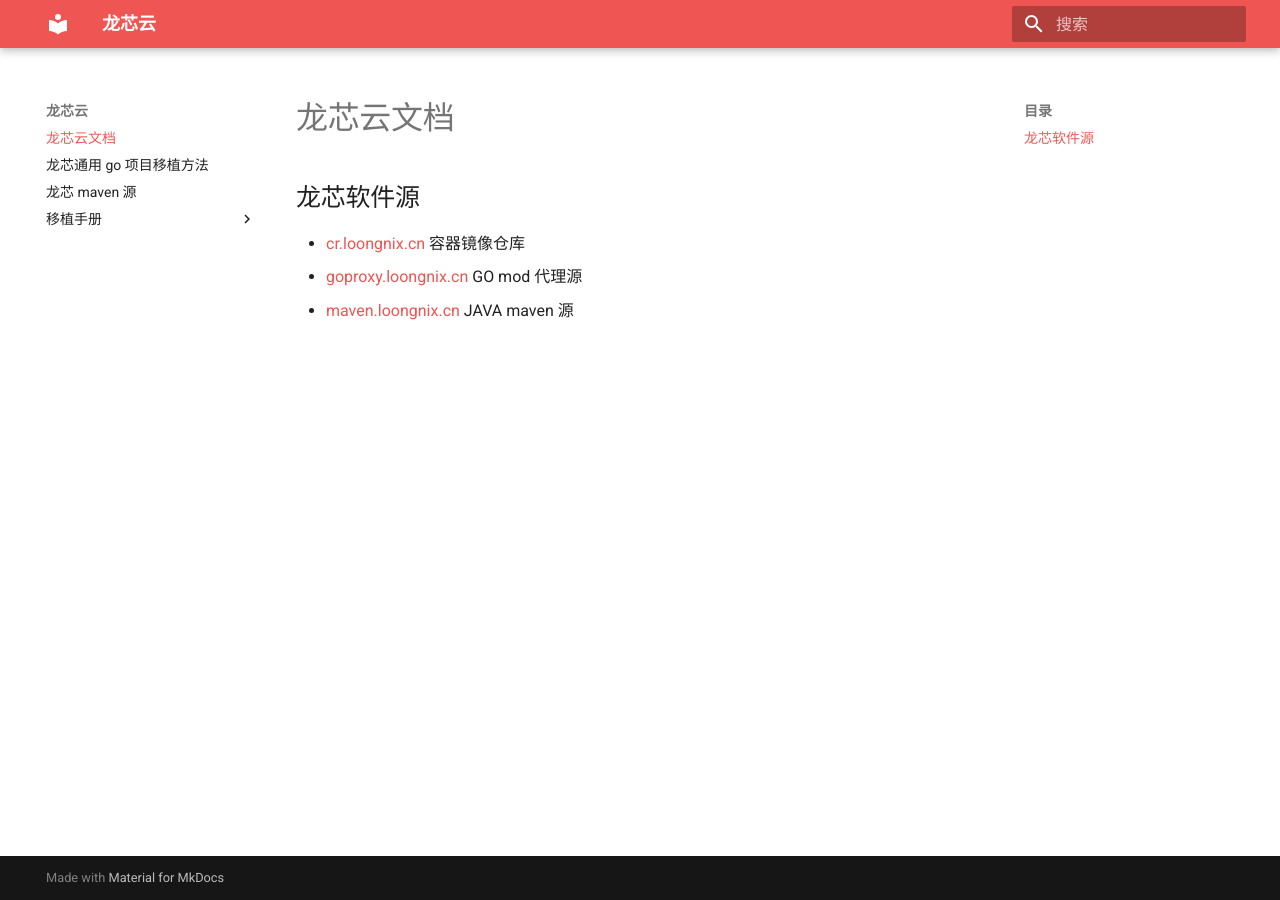
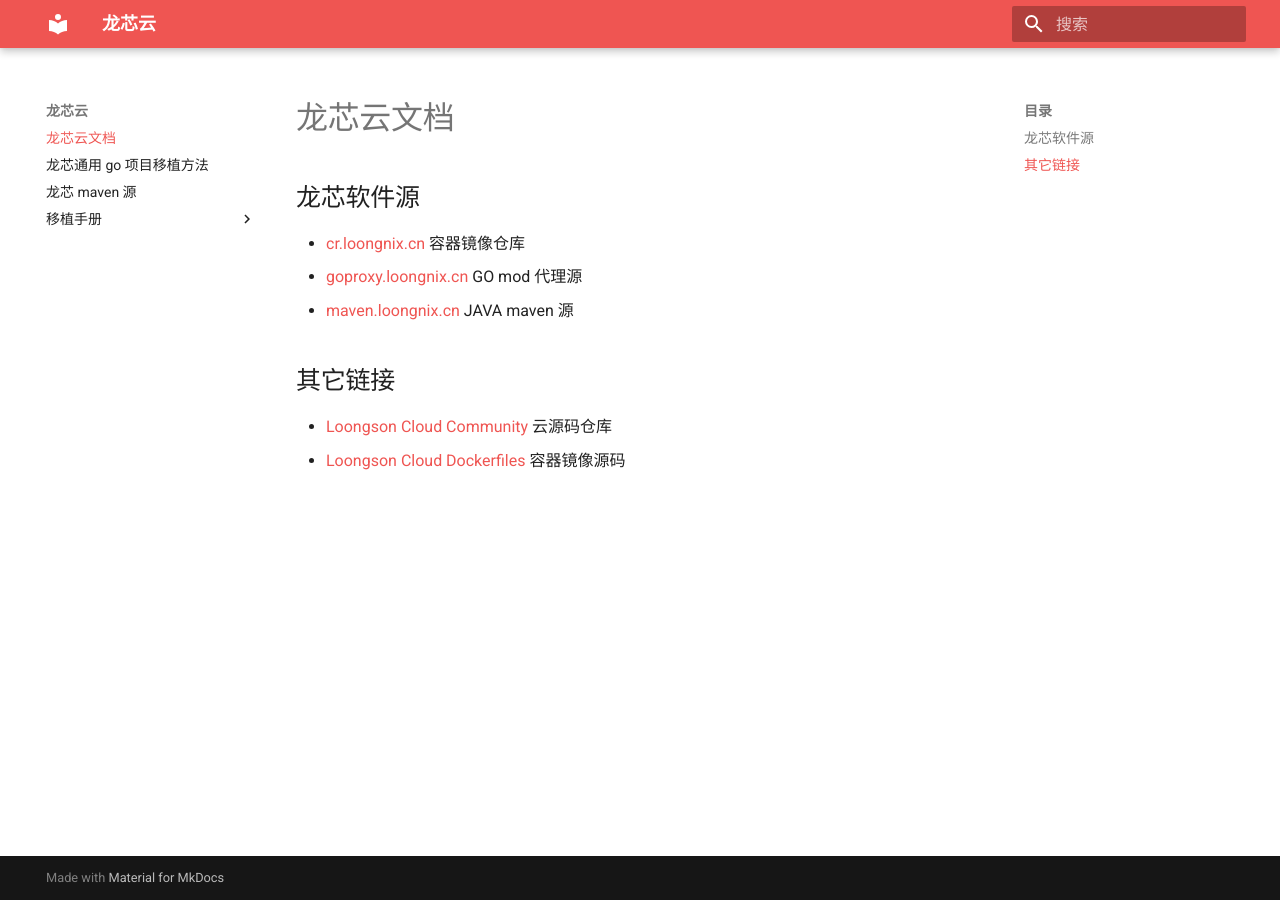
Before and after one commit to Loongson-Cloud-Community/Loongson-Cloud-Community, an MkDocs documentation site: the page built from docs/index.md, in a window 1280 px wide. Built offline with MkDocs 1.6.1 and Material for MkDocs 9.7.7, drawn with Linux system fonts in a browser that asks for light colours.

Commit message:
Update index.md

```diff
--- a/docs/index.md
+++ b/docs/index.md
@@ -5,3 +5,7 @@
 - [cr.loongnix.cn](http://cr.loongnix.cn)  容器镜像仓库
 - [goproxy.loongnix.cn](http://goproxy.loongnix.cn) GO mod 代理源
 - [maven.loongnix.cn](http://maven.loongnix.cn) JAVA maven 源
+
+## 其它链接
+- [Loongson Cloud Community](https://github.com/Loongson-Cloud-Community/) 云源码仓库
+- [Loongson Cloud Dockerfiles](https://github.com/Loongson-Cloud-Community/dockerfiles) 容器镜像源码
```
